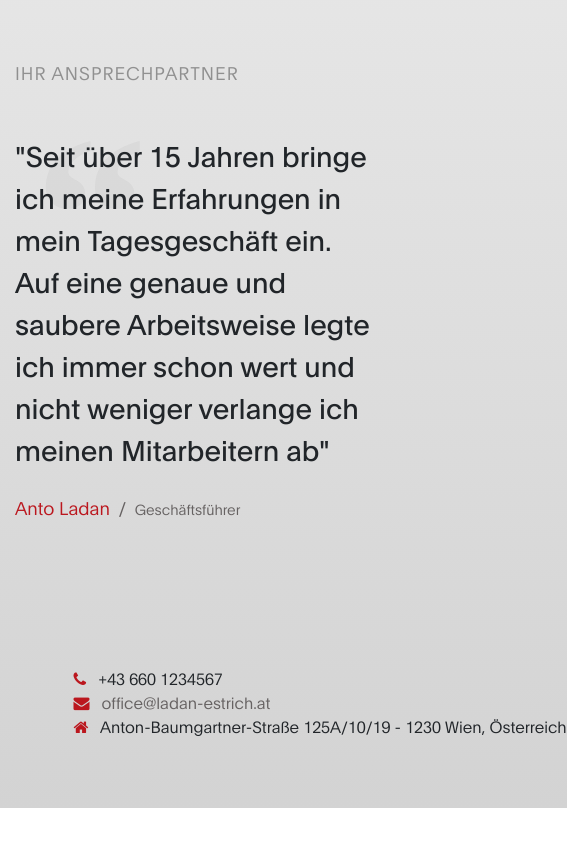
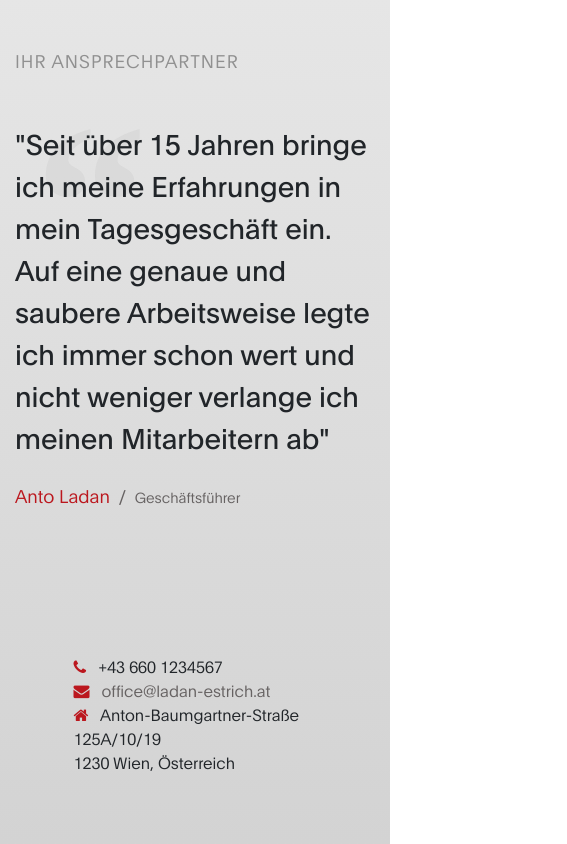
Before and after one commit to ladan-estrich/ladan, a plain HTML site: page index.html in a window 390 px wide. Shown: the part 3071-3915 px from the top of the page, 567 px wide, since content can reach past the window. Before the commit the page ends 3879 px from the top, so only its background shows below. Drawn offline with Linux system fonts and the light colour scheme.

Commit message:
bugfix display property on xs devices

```diff
--- a/index.html
+++ b/index.html
@@ -304,11 +304,15 @@
         </row>
 
         <row class="row">
-            <div class="col-12 col-md-3 col-lg-3"> </div>
+            <div class="col-sm-12 col-md-3 col-lg-3"> </div>
 <!--            <div class="col-12 col-md-3"> </div>-->
-            <div class="col-12 col-md-3 col-lg-5 text-md-right text-lg-right text-nowrap">
+            <div class="d-none d-sm-block  col-sm-12 col-md-3 col-lg-5 text-md-right text-lg-right text-nowrap">
                 <i class="fa fa-home mr-2 footer-icon"></i>
                 <a>Anton-Baumgartner-Straße 125A/10/19 - 1230 Wien, Österreich</a>
+            </div>
+            <div class="d-block d-sm-none col-sm-2 col-md-3 col-lg-5 text-md-right text-lg-right ">
+                <i class="fa fa-home mr-2 footer-icon"></i>
+                <a>Anton-Baumgartner-Straße 125A/10/19 <br> 1230 Wien, Österreich</a>
             </div>
         </row>
         <!--        +43 660 1234567-->
```
Also changed, not shown: ladanWeb/images/project/laborer-performing-polishing-sand-cement-600w-1685707108.jpg, ladanWeb/images/project/screed-flooring-worker-construction-site-600w-1264882804.jpg, ladanWeb/images/project/semidry-floor-screed-room-repair-600w-1506891887.jpg, ladanWeb/images/project/stock-photo-laborer-performing-and-polishing-sand-and-cement-screed-floor-on-the-construction-site-of-a-new-two-1663667503.jpg, ladanWeb/images/project/stock-photo-underground-parking-under-construction-empty-industrial-shed-or-parking-lot-urban-rough-1365984554.jpg.
